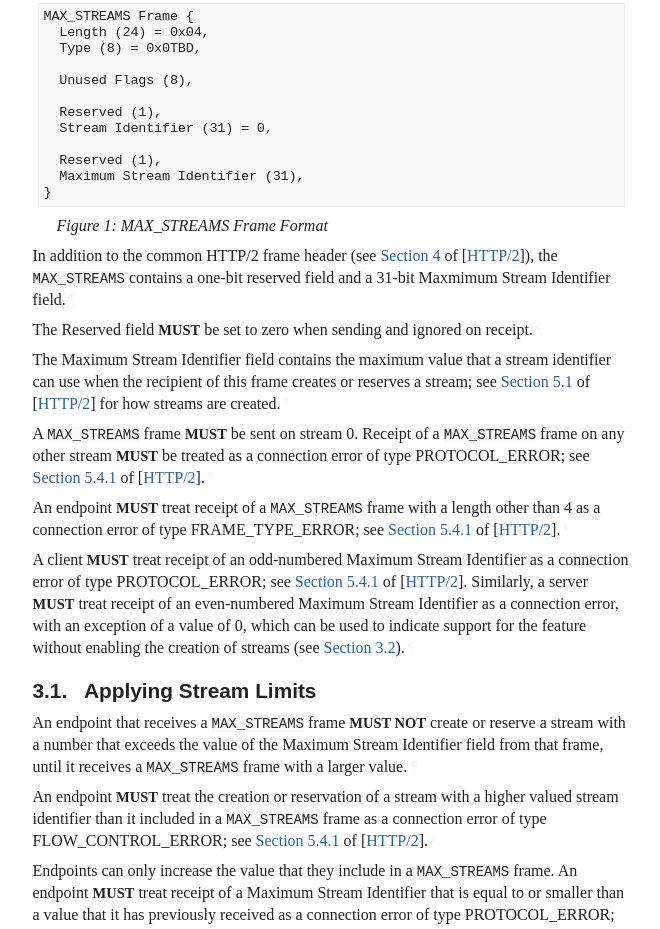
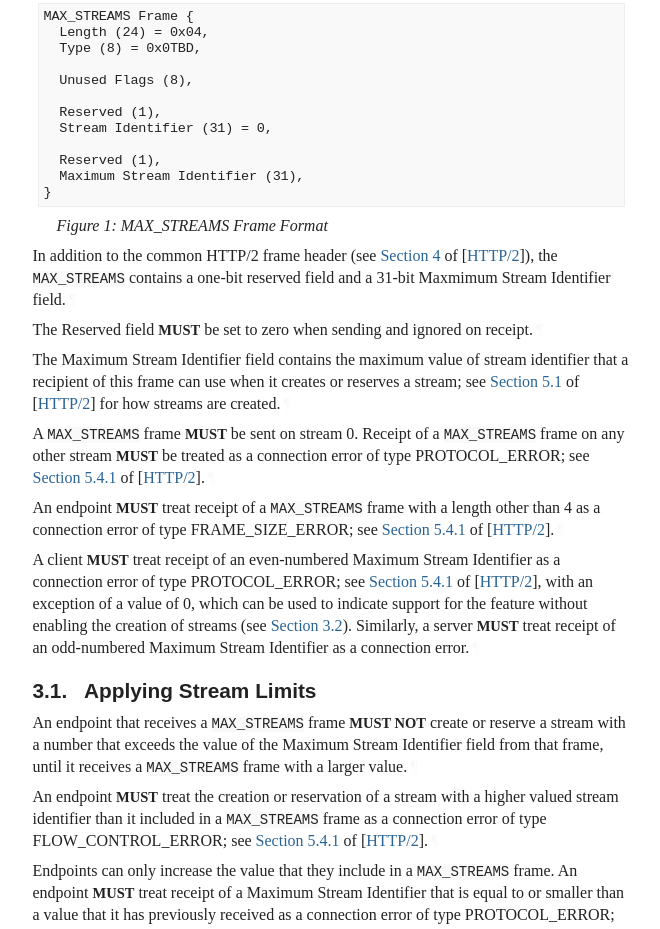
Before and after one commit to martinthomson/h2-stream-limits, a plain HTML site: page draft-thomson-httpbis-h2-stream-limits.html in a window 1280 px wide. Shown: the part 1871-2800 px from the top of the page, without its empty margins (92-752 px from the left). Drawn offline with Linux system fonts and the light colour scheme; a web font is replaced by a local one.

Commit message:
Script updating gh-pages from 6d73142. [ci skip]

```diff
--- a/draft-thomson-httpbis-h2-stream-limits.html
+++ b/draft-thomson-httpbis-h2-stream-limits.html
@@ -11,14 +11,14 @@
 scheme is based on that used in QUIC and is more robust against certain patterns
 of abuse.
     " name="description">
-<meta content="xml2rfc 3.18.1" name="generator">
+<meta content="xml2rfc 3.18.2" name="generator">
 <meta content="next generation" name="keyword">
 <meta content="unicorn" name="keyword">
 <meta content="sparkling distributed ledger" name="keyword">
 <meta content="draft-thomson-httpbis-h2-stream-limits-latest" name="ietf.draft">
 <!-- Generator version information:
-  xml2rfc 3.18.1
-    Python 3.11.5
+  xml2rfc 3.18.2
+    Python 3.11.6
     ConfigArgParse 1.5.3
     google-i18n-address 3.1.0
     intervaltree 3.1.0
@@ -30,7 +30,7 @@
     requests 2.31.0
     setuptools 67.7.2
     six 1.16.0
-    wcwidth 0.2.8
+    wcwidth 0.2.9
 -->
 <link href="draft-thomson-httpbis-h2-stream-limits.xml" rel="alternate" type="application/rfc+xml">
 <link href="#copyright" rel="license">
@@ -1029,11 +1029,11 @@
 <thead><tr>
 <td class="left">Internet-Draft</td>
 <td class="center">Using HTTP/3 Stream Limits in HTTP/2</td>
-<td class="right">October 2023</td>
+<td class="right">November 2023</td>
 </tr></thead>
 <tfoot><tr>
 <td class="left">Thomson</td>
-<td class="center">Expires 14 April 2024</td>
+<td class="center">Expires 8 May 2024</td>
 <td class="right">[Page]</td>
 </tr></tfoot>
 </table>
@@ -1046,12 +1046,12 @@
 <dd class="internet-draft">draft-thomson-httpbis-h2-stream-limits-latest</dd>
 <dt class="label-published">Published:</dt>
 <dd class="published">
-<time datetime="2023-10-12" class="published">12 October 2023</time>
+<time datetime="2023-11-05" class="published">5 November 2023</time>
     </dd>
 <dt class="label-intended-status">Intended Status:</dt>
 <dd class="intended-status">Standards Track</dd>
 <dt class="label-expires">Expires:</dt>
-<dd class="expires"><time datetime="2024-04-14">14 April 2024</time></dd>
+<dd class="expires"><time datetime="2024-05-08">8 May 2024</time></dd>
 <dt class="label-authors">Author:</dt>
 <dd class="authors">
 <div class="author">
@@ -1102,7 +1102,7 @@
         time. It is inappropriate to use Internet-Drafts as reference
         material or to cite them other than as "work in progress."<a href="#section-boilerplate.1-3" class="pilcrow">¶</a></p>
 <p id="section-boilerplate.1-4">
-        This Internet-Draft will expire on 14 April 2024.<a href="#section-boilerplate.1-4" class="pilcrow">¶</a></p>
+        This Internet-Draft will expire on 8 May 2024.<a href="#section-boilerplate.1-4" class="pilcrow">¶</a></p>
 </section>
 </div>
 <div id="copyright">
@@ -1266,20 +1266,20 @@
 the <code>MAX_STREAMS</code> contains a one-bit reserved field and a 31-bit Maxmimum Stream
 Identifier field.<a href="#section-3-4" class="pilcrow">¶</a></p>
 <p id="section-3-5">The Reserved field <span class="bcp14">MUST</span> be set to zero when sending and ignored on receipt.<a href="#section-3-5" class="pilcrow">¶</a></p>
-<p id="section-3-6">The Maximum Stream Identifier field contains the maximum value that a stream
-identifier can use when the recipient of this frame creates or reserves a
+<p id="section-3-6">The Maximum Stream Identifier field contains the maximum value of stream
+identifier that a recipient of this frame can use when it creates or reserves a
 stream; see <span><a href="https://rfc-editor.org/rfc/rfc9113#section-5.1" class="relref">Section 5.1</a> of [<a href="#RFC9113" class="cite xref">HTTP/2</a>]</span> for how streams are created.<a href="#section-3-6" class="pilcrow">¶</a></p>
 <p id="section-3-7">A <code>MAX_STREAMS</code> frame <span class="bcp14">MUST</span> be sent on stream 0.  Receipt of a <code>MAX_STREAMS</code>
 frame on any other stream <span class="bcp14">MUST</span> be treated as a connection error of type
 PROTOCOL_ERROR; see <span><a href="https://rfc-editor.org/rfc/rfc9113#section-5.4.1" class="relref">Section 5.4.1</a> of [<a href="#RFC9113" class="cite xref">HTTP/2</a>]</span>.<a href="#section-3-7" class="pilcrow">¶</a></p>
 <p id="section-3-8">An endpoint <span class="bcp14">MUST</span> treat receipt of a <code>MAX_STREAMS</code> frame with a length other than
-4 as a connection error of type FRAME_TYPE_ERROR; see <span><a href="https://rfc-editor.org/rfc/rfc9113#section-5.4.1" class="relref">Section 5.4.1</a> of [<a href="#RFC9113" class="cite xref">HTTP/2</a>]</span>.<a href="#section-3-8" class="pilcrow">¶</a></p>
-<p id="section-3-9">A client <span class="bcp14">MUST</span> treat receipt of an odd-numbered Maximum Stream Identifier as a
-connection error of type PROTOCOL_ERROR; see <span><a href="https://rfc-editor.org/rfc/rfc9113#section-5.4.1" class="relref">Section 5.4.1</a> of [<a href="#RFC9113" class="cite xref">HTTP/2</a>]</span>.
-Similarly, a server <span class="bcp14">MUST</span> treat receipt of an even-numbered Maximum Stream
-Identifier as a connection error, with an exception of a value of 0, which can
-be used to indicate support for the feature without enabling the creation of
-streams (see <a href="#negotiating" class="auto internal xref">Section 3.2</a>).<a href="#section-3-9" class="pilcrow">¶</a></p>
+4 as a connection error of type FRAME_SIZE_ERROR; see <span><a href="https://rfc-editor.org/rfc/rfc9113#section-5.4.1" class="relref">Section 5.4.1</a> of [<a href="#RFC9113" class="cite xref">HTTP/2</a>]</span>.<a href="#section-3-8" class="pilcrow">¶</a></p>
+<p id="section-3-9">A client <span class="bcp14">MUST</span> treat receipt of an even-numbered Maximum Stream Identifier as a
+connection error of type PROTOCOL_ERROR; see <span><a href="https://rfc-editor.org/rfc/rfc9113#section-5.4.1" class="relref">Section 5.4.1</a> of [<a href="#RFC9113" class="cite xref">HTTP/2</a>]</span>, with
+an exception of a value of 0, which can be used to indicate support for the
+feature without enabling the creation of streams (see <a href="#negotiating" class="auto internal xref">Section 3.2</a>).
+Similarly, a server <span class="bcp14">MUST</span> treat receipt of an odd-numbered Maximum Stream
+Identifier as a connection error.<a href="#section-3-9" class="pilcrow">¶</a></p>
 <div id="limits">
 <section id="section-3.1">
         <h3 id="name-applying-stream-limits">
```
Also changed, not shown: draft-thomson-httpbis-h2-stream-limits.txt.
